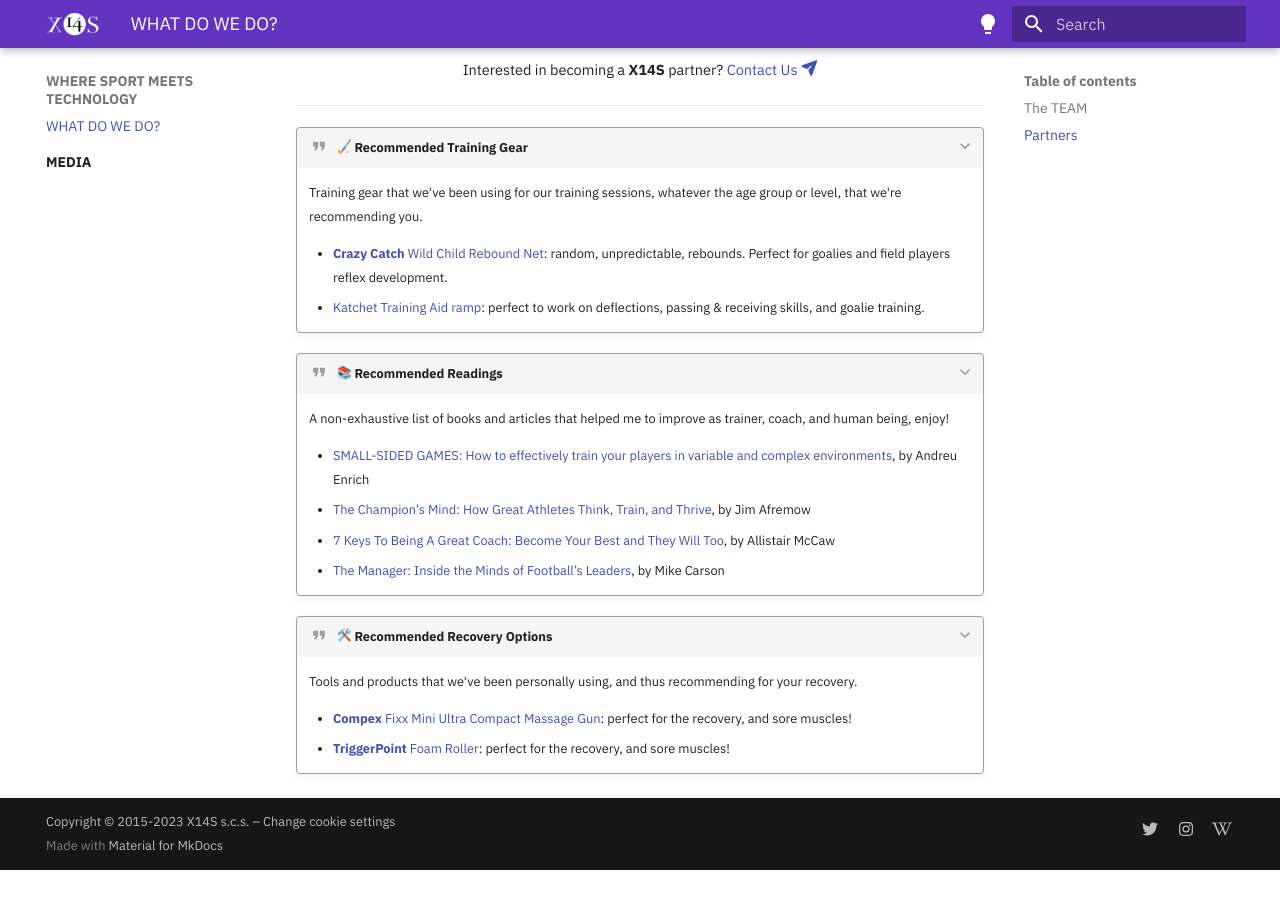
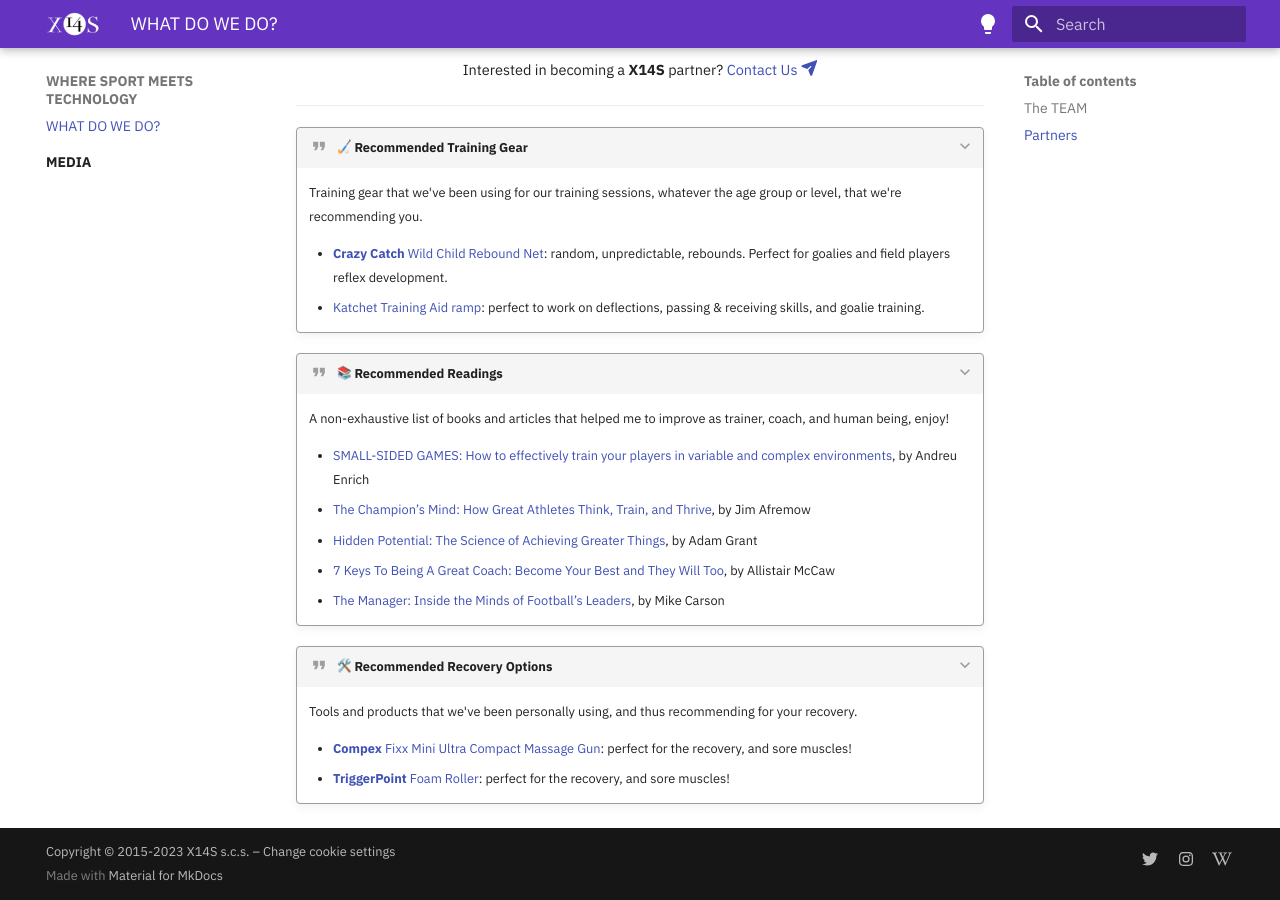
Before and after one commit to xsa/x14s.com, an MkDocs documentation site: the page built from docs/index.md, in a window 1280 px wide and 900 px high, scrolled down 1807 px. Built offline with MkDocs 1.6.1 and Material for MkDocs 9.7.7, drawn with Linux system fonts in a browser that asks for light colours; emoji names are drawn with the system emoji font; before the commit the page ends 2677 px from its top, so only the background shows below that.

Commit message:
Add Hidden Potentiel by Adam Grant

```diff
--- a/docs/index.md
+++ b/docs/index.md
@@ -70,6 +70,7 @@
 
     - [SMALL-SIDED GAMES: How to effectively train your players in variable and complex environments](https://amzn.to/3qc7eqU){:target="_blank"}, by Andreu Enrich
     - [The Champion’s Mind: How Great Athletes Think, Train, and Thrive](https://amzn.to/45s8XHJ){:target="_blank"}, by Jim Afremow
+    - [Hidden Potential: The Science of Achieving Greater Things](https://amzn.to/3EpPJKE){:target="_blank"}, by Adam Grant
     - [7 Keys To Being A Great Coach: Become Your Best and They Will Too](https://amzn.to/44NxV4l){:target="_blank"}, by Allistair McCaw
     - [The Manager: Inside the Minds of Football’s Leaders](https://amzn.to/4779ksN){:target="_blank"}, by Mike Carson
 
```
